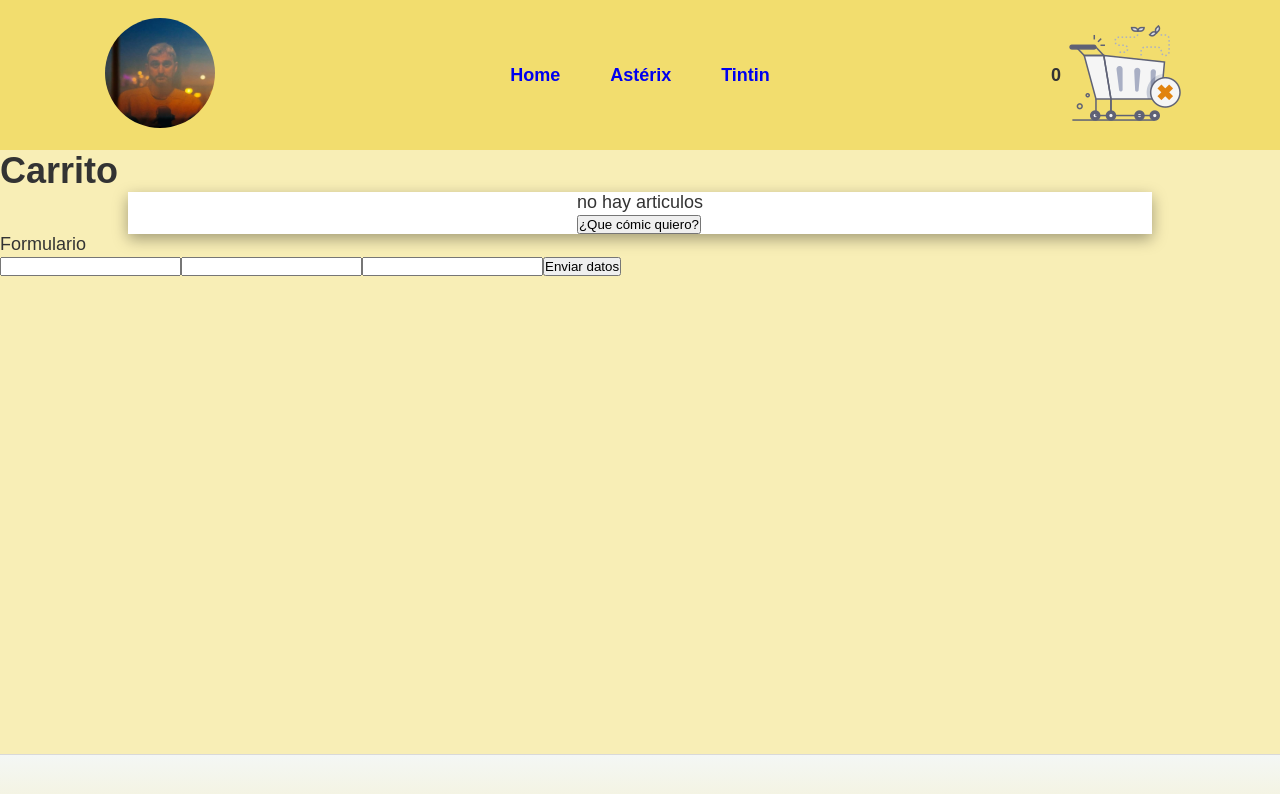
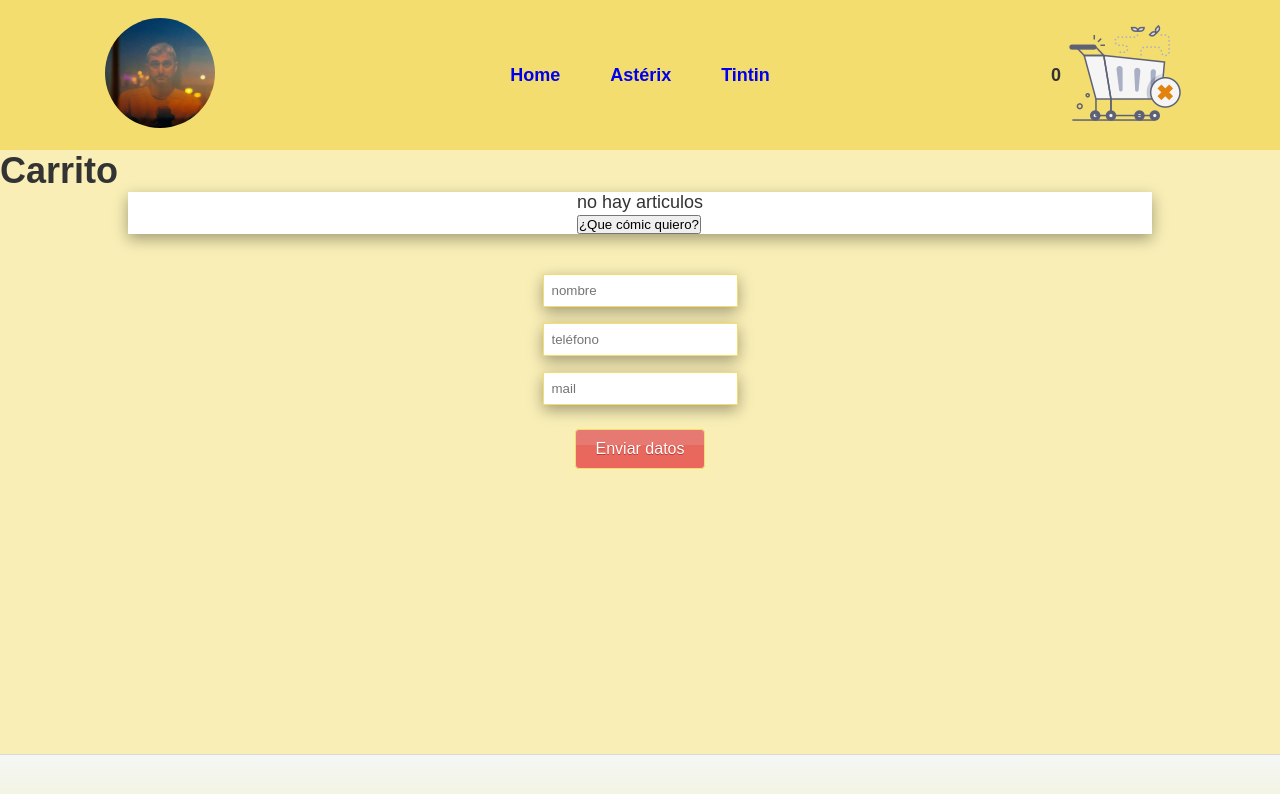
Before and after one commit to cmprieto/react-ecommerce, a React (Create React App) app: page /react-ecommerce/cart in a window 1280 px wide. Shown: the top 794 px of the page. Built offline with nearby package versions, Linux system fonts and the light colour scheme.

Commit message:
Metodo subir pedidos a BBDD con items

```diff
--- a/src/app/api.js
+++ b/src/app/api.js
@@ -4,14 +4,16 @@ import { db } from './firebase';
 
 // CREATE
 export const createPedido = async (obj) => {
-    const colRef = collection(db, 'pedidos');
+    const colRef = collection(db, 'pedidosComics');
     const data = await addDoc(colRef, obj).then((res) => alert(res.id));  // addDoc -> ID DE PEDIDO
-    return data;
+/*     const numPedido=res.id;
+    console.log('numpedido',numPedido); */
+        return data;
 }
 
 // UPDATE
 export const updateItem = async (id, obj) => {
-    const colRef = collection(db, 'pedidos');
+    const colRef = collection(db, 'pedidosComics');
     await updateDoc(doc(colRef, id), obj)
 }
 
@@ -31,20 +33,20 @@ export const getItemsByCondition = async (value) => {
     return getArrayFromCollection(result);
 }
 export const getItemsById = async (value) => {
-    const colRef = collection(db, 'pedidos');
+    const colRef = collection(db, 'pedidosComics');
     const result = await getDocs(query(colRef, where('id', '==', value)));
     return getArrayFromCollection(result);
 }
 
 
 export const getItemsByPedido = async (id) => {
-    const colRef = collection(db, 'pedidos');
+    const colRef = collection(db, 'pedidosComics');
     const result = await getDocs(query(colRef, where('id', '==', id)));
     return getArrayFromCollection(result);
 }
 
 export const getPedidoById = async (id) => {        // OBTIENE CESTA COMPRA POR ID DE COLECCCION
-    const colRef = collection(db, 'pedidos');
+    const colRef = collection(db, 'pedidosComics');
     const IDStr = id.toString();
     const result = await getDoc(doc(colRef, IDStr));
     return result.data();
--- a/src/app/providers/userProvider.js
+++ b/src/app/providers/userProvider.js
@@ -9,7 +9,11 @@ const UserProvider = ({ children }) => {
   /* LLAMADA A JSON PARA DESCARGAR INFO DE PRODUCTOS Y PONERLOS EN UN ESTADO GLOBAL */
   const [products, setProducts] = useState([]);
   const [carrito, setCarrito] = useState([]);
-  const [customer, setCustomer] = useState({ comprador:"", phone:"", mail:"" });
+  const [customer, setCustomer] = useState({
+    comprador: "",
+    phone: "",
+    mail: "",
+  });
   useEffect(() => {
     getProducts().then((data) => {
       setProducts(data);
@@ -52,17 +56,19 @@ const UserProvider = ({ children }) => {
   //METODO COSECHA PROPIA. RECIBE DATOS FORMULARIO Y LOS LLEVA A BBDD
 
   const subiraFirebase = () => {
-  /*   alert(111111111); */
-    const precioTotal=totalPrice();
+    const precioTotal = totalPrice();
+    const datosPedido = {
+      carrito,
+      customer,
+      precioTotal,
+      date: serverTimestamp(),
+    };
+    createPedido(datosPedido);  //ENVIAR DATOS A FIRESTORE
+    console.log("datosPedido", datosPedido);
 
-    const datosPedido={customer,precioTotal,date: serverTimestamp()};
 
-    console.log(datosPedido);
-    createPedido(datosPedido);   //ENVIAR DATOS A FIRESTORE
-
-    console.log("customer", customer);
-    console.log('totalprice',precioTotal);
-
+    /*     console.log("customer", customer);
+    console.log('totalprice',precioTotal);*/
   };
 
   return (
--- a/src/components/Formulario.js
+++ b/src/components/Formulario.js
@@ -1,27 +1,16 @@
 import { Fragment } from "react";
 import { useUserContext } from '../app/providers/userProvider';
 
-
-
 const Formulario = () => {
-
   const { subiraFirebase,customer,setCustomer } = useUserContext();
-
   return (
     <Fragment>
-      Formulario
-      <form>
-        <input type="text" onChange={e => setCustomer({...customer, comprador: e.target.value})}/>
-        <input type="number" onChange={e=>setCustomer({...customer, phone: e.target.value})}/>
-        <input type="email" onChange={e=>setCustomer({...customer, mail: e.target.value})}/>
-
-        {/* <button type="button" onClick={()=>createPedido({comprador, phone,mail})}>Enviar datos</button> */}
-
+      <form className="formulario">
+        <input type="text" placeholder="nombre" onChange={e => setCustomer({...customer, comprador: e.target.value})}/>
+        <input type="number" placeholder="teléfono" onChange={e=>setCustomer({...customer, phone: e.target.value})}/>
+        <input type="email" placeholder="mail" onChange={e=>setCustomer({...customer, mail: e.target.value})}/>
         <button type="button" onClick={()=>subiraFirebase()}>Enviar datos</button>
-
       </form>
-
-{/*       {comprador} - {phone} -{mail} */}
     </Fragment>
   );
 };
--- a/src/scss/_cart.scss
+++ b/src/scss/_cart.scss
@@ -14,7 +14,35 @@
     margin: auto;
     background-color: white;
   }
+
+  &>button {
+    margin-top: 1rem;
+    box-shadow: inset 0px 39px 0px -24px #e67a73;
+    background: linear-gradient(to bottom, #e4685d 5%, #eb675e 100%);
+    background-color: #e4685d;
+    border-radius: 4px;
+    border: 1px solid $color-coolyellow;
+    display: inline-block;
+    cursor: pointer;
+    color: #ffffff;
+
+    font-size: 16px;
+    padding: 10px 20px;
+    text-decoration: none;
+    text-shadow: 0px 1px 0px #b23e35;
+
+    &:hover {
+      background: linear-gradient(to bottom, #eb675e 5%, #e4685d 100%);
+      background-color: #eb675e;
+    }
+
+    &:active {
+      position: relative;
+      top: 1px;
+    }
+  }
 }
+
 .itemBox {
   /* background-color: gainsboro; */
   /* background-color: rgba(242, 221, 110, 0.5); */
@@ -24,19 +52,23 @@
   /*  padding: 1rem; */
   margin: 1rem;
   @include d-flex(space-around, center);
+
   &--img {
     max-height: 8rem;
   }
+
   &--text {
     @include d-flex(space-around, flex-start);
     flex-direction: column;
     height: 100px;
     width: 200px;
   }
+
   &--icono {
     width: 1.5rem;
   }
-  &:hover{
+
+  &:hover {
     background-color: ghostwhite;
     box-shadow: rgba(0, 0, 0, 0.35) 0px 5px 15px;
     transform: scale(1.05);
--- /dev/null
+++ b/src/scss/_formulario.scss
@@ -0,0 +1,39 @@
+.formulario {
+
+    @include flex-center;
+    flex-direction: column;
+    @include boxBorder(1rem, 1rem);
+
+    &>input {
+        @include boxBorder(0.5rem, 0.5rem);
+        box-shadow: rgba(0, 0, 0, 0.35) 0px 5px 15px;
+        border: 1px solid $color-coolyellow;
+    }
+
+    &>button {
+        margin-top:1rem;
+        box-shadow: inset 0px 39px 0px -24px #e67a73;
+        background: linear-gradient(to bottom, #e4685d 5%, #eb675e 100%);
+        background-color: #e4685d;
+        border-radius: 4px;
+       border: 1px solid $color-coolyellow;
+        display: inline-block;
+        cursor: pointer;
+        color: #ffffff;
+
+        font-size: 16px;
+        padding: 10px 20px;
+        text-decoration: none;
+        text-shadow: 0px 1px 0px #b23e35;
+
+        &:hover {
+            background: linear-gradient(to bottom, #eb675e 5%, #e4685d 100%);
+            background-color: #eb675e;
+        }
+
+        &:active {
+            position: relative;
+            top: 1px;
+        }
+    }
+}
--- a/src/scss/main.scss
+++ b/src/scss/main.scss
@@ -14,7 +14,9 @@
 @import "itemcount";
 @import "itemdetail";
 @import "cart";
+@import "formulario";
 @import "footer";
+
 
 //MEDIA QUERIES
 @import "mq_tablet";
```
Also changed, not shown: 7 other files (tests, documents, lock files or other folders).
